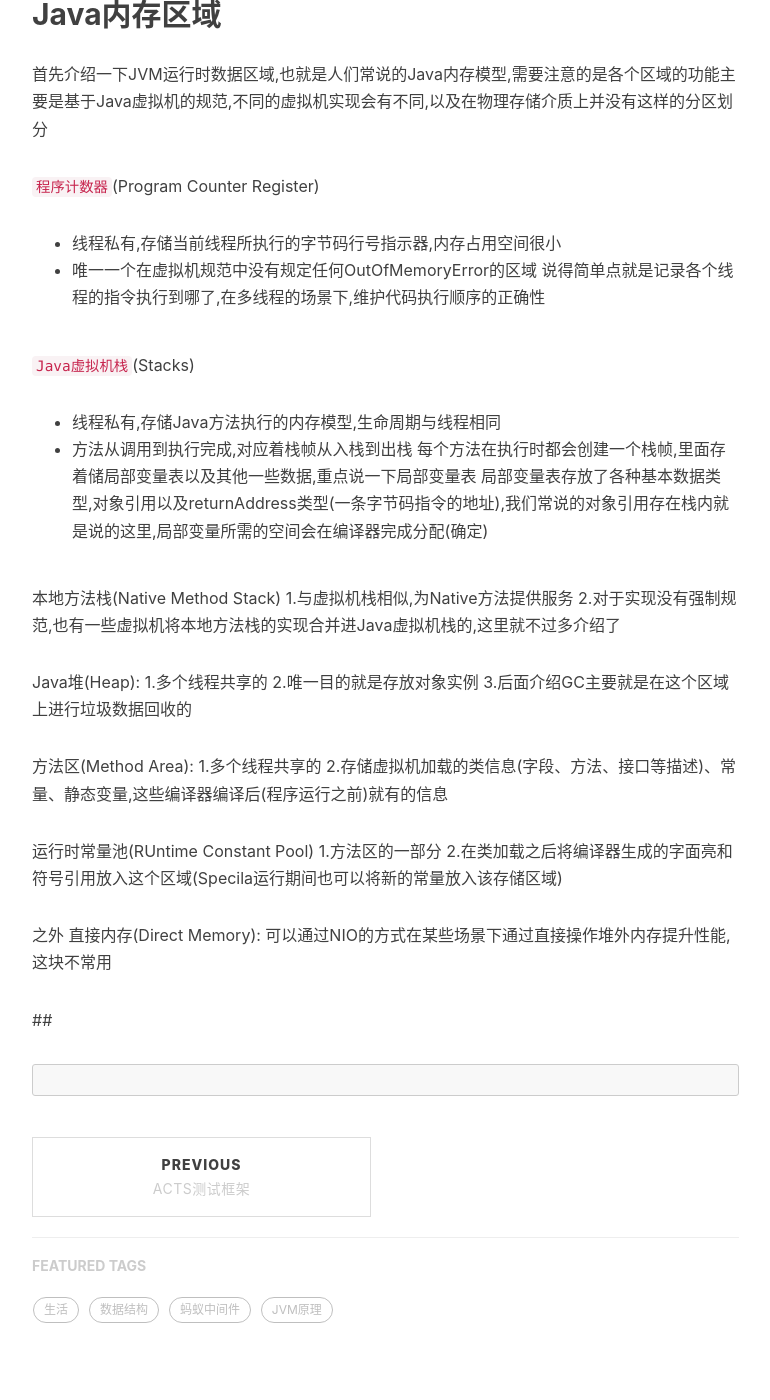
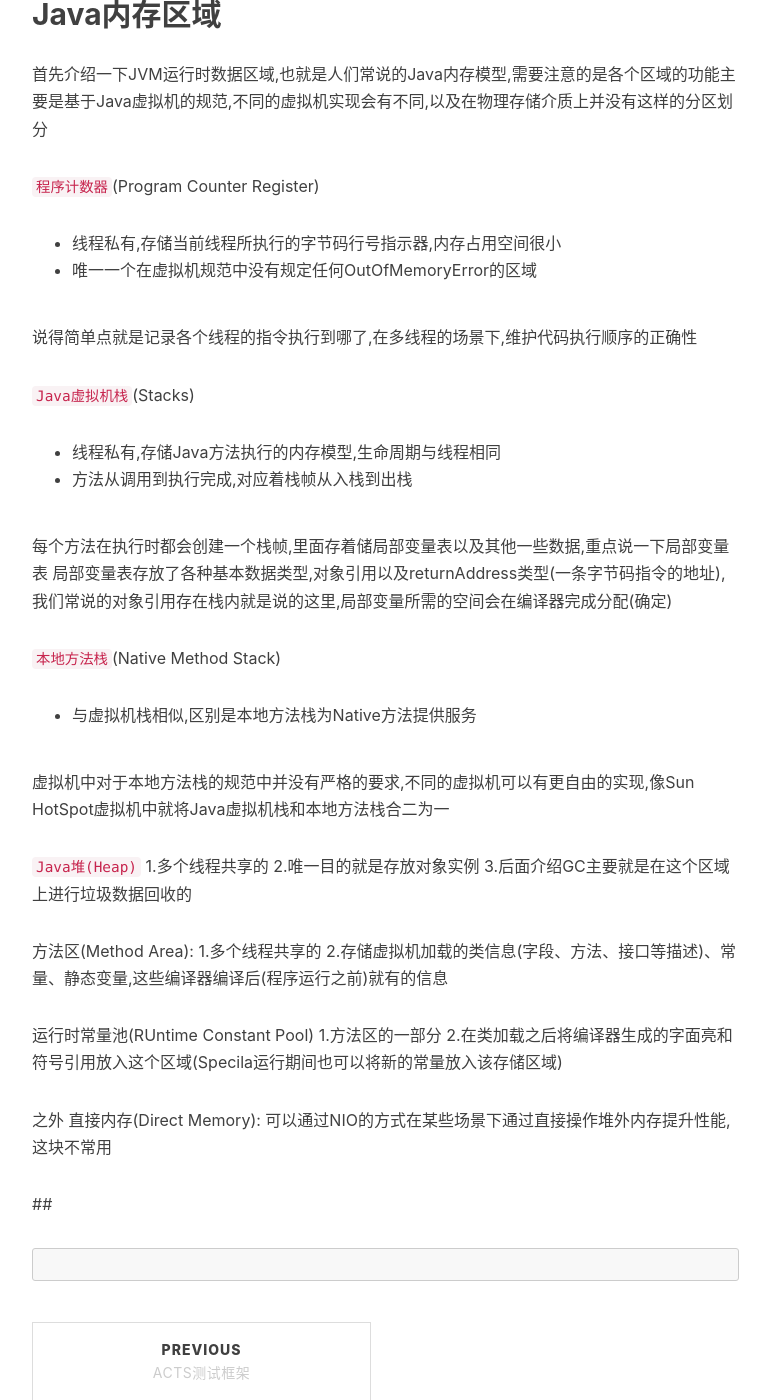
Before and after one commit to DoubleChick/DoubleChick.github.io, a Jekyll site: the page built from _posts/2018-06-20-JVM.markdown, in a window 1280 px wide and 1400 px high, scrolled down 743 px. Shown: the whole window, without its empty margins (233-1003 px from the left). Built offline with Jekyll 4.4.1, drawn with Linux system fonts in a browser that asks for light colours; nearby versions of some CDN libraries; comment, search, counter and statistics services are not loaded.

Commit message:
JVM博客

```diff
--- a/_posts/2018-06-20-JVM.markdown
+++ b/_posts/2018-06-20-JVM.markdown
@@ -18,20 +18,22 @@ Java的内存是由虚拟机自动管理的,这为我们带来了便捷,但我
 `程序计数器`(Program Counter Register)
 * 线程私有,存储当前线程所执行的字节码行号指示器,内存占用空间很小
 * 唯一一个在虚拟机规范中没有规定任何OutOfMemoryError的区域
+
 说得简单点就是记录各个线程的指令执行到哪了,在多线程的场景下,维护代码执行顺序的正确性
 
 `Java虚拟机栈`(Stacks)
 * 线程私有,存储Java方法执行的内存模型,生命周期与线程相同
 * 方法从调用到执行完成,对应着栈帧从入栈到出栈
+
 每个方法在执行时都会创建一个栈帧,里面存着储局部变量表以及其他一些数据,重点说一下局部变量表
 局部变量表存放了各种基本数据类型,对象引用以及returnAddress类型(一条字节码指令的地址),我们常说的对象引用存在栈内就是说的这里,局部变量所需的空间会在编译器完成分配(确定)
 
+`本地方法栈`(Native Method Stack)
+* 与虚拟机栈相似,区别是本地方法栈为Native方法提供服务
 
-本地方法栈(Native Method Stack)
-1.与虚拟机栈相似,为Native方法提供服务
-2.对于实现没有强制规范,也有一些虚拟机将本地方法栈的实现合并进Java虚拟机栈的,这里就不过多介绍了
+虚拟机中对于本地方法栈的规范中并没有严格的要求,不同的虚拟机可以有更自由的实现,像Sun HotSpot虚拟机中就将Java虚拟机栈和本地方法栈合二为一
 
-Java堆(Heap):
+`Java堆(Heap)`
 1.多个线程共享的
 2.唯一目的就是存放对象实例
 3.后面介绍GC主要就是在这个区域上进行垃圾数据回收的
```
